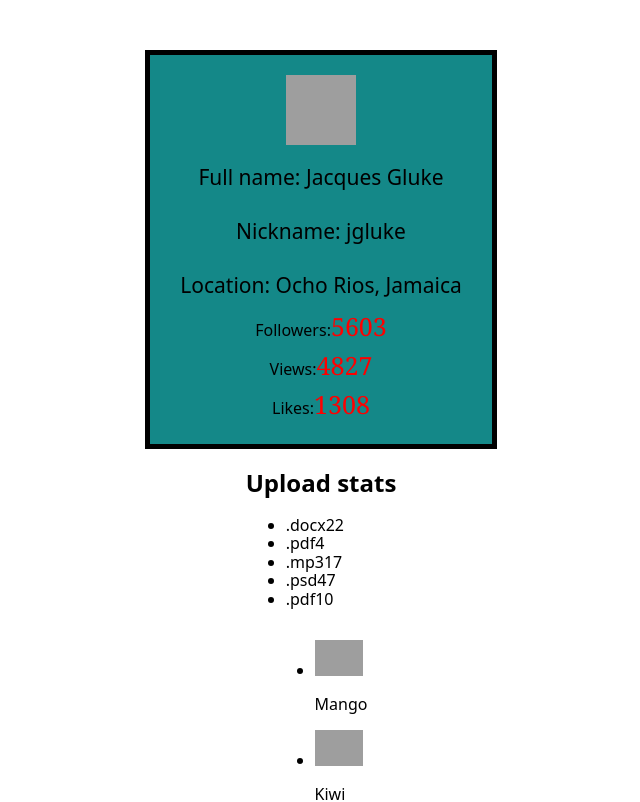
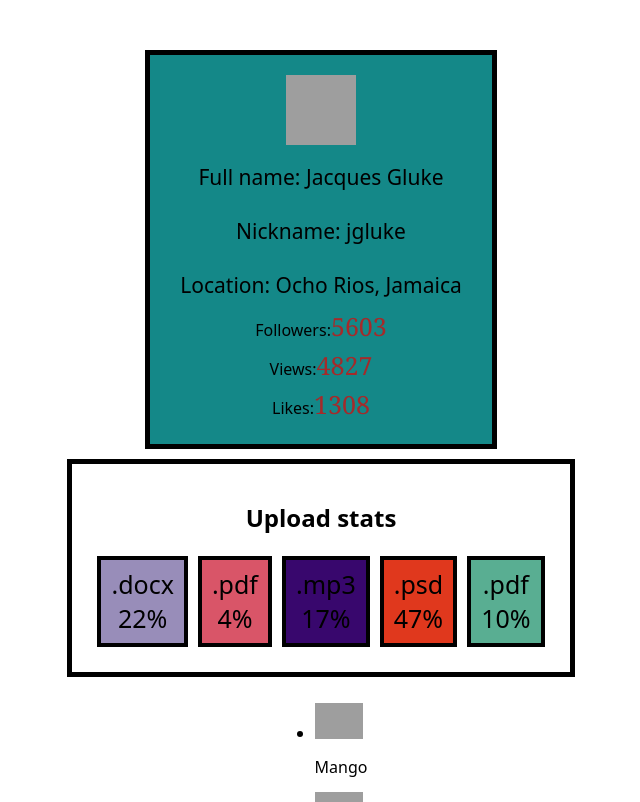
Before and after one commit to pyatnovov/goit-react-hw-01-components, a React (Create React App) app: page / in a window 1280 px wide. Shown: the top 802 px of the page, without its empty margins (319-959 px from the left). Built offline with nearby package versions, Linux system fonts and the light colour scheme; grey boxes are pictures that could not be loaded.

Commit message:
Стилі для 2 завдання

```diff
--- a/src/components/Profile/Profile.styled.js
+++ b/src/components/Profile/Profile.styled.js
@@ -25,7 +25,7 @@
 export const ItemQuantity = styled.span`
     font-family: Cambria, Cochin, Georgia, Times, 'Times New Roman', serif;
     font-size: 25px;
-    color:red;
+    color:brown;
 
 `
 export const Description = styled.div`
--- a/src/GetRandomColor.js
+++ b/src/components/ProjectFunction/GetRandomColor.js
@@ -1,4 +1,4 @@
-function getRandomHexColor() {
+export function getRandomHexColor() {
   return `#${Math.floor(Math.random() * 16777215)
     .toString(16)
     .padStart(6, 0)}`;
--- a/src/components/Statistics/Statistics.jsx
+++ b/src/components/Statistics/Statistics.jsx
@@ -1,16 +1,18 @@
 import PropTypes from "prop-types";
+import { Section, List, Item, ItemInfo, Title } from "./Statistics.styled";
+import { getRandomHexColor } from "components/ProjectFunction/GetRandomColor";
 export const Statistics = ({ title, stats }) => {
-    return <section className="statistics">
-        <h2 className="title">{title}</h2>
-        <ul className="stat-list">
+    return <Section className="statistics">
+        <Title className="title">{title}</Title>
+        <List className="stat-list">
     { stats.map(stat=> (
-            <li className="item" key={stat.id}>
-                <span className="label">{stat.label}</span>
-                <span className="percentage">{stat.percentage}</span>
-            </li>
+        <Item className="item" key={stat.id} style={{ backgroundColor:getRandomHexColor() }}>
+                <ItemInfo className="label">{stat.label}</ItemInfo>
+                <ItemInfo className="percentage">{stat.percentage}%</ItemInfo>
+            </Item>
         ))}
-    </ul>
-    </section>
+    </List>
+    </Section>
 };
 
 Statistics.protoType = {
--- /dev/null
+++ b/src/components/Statistics/Statistics.styled.js
@@ -0,0 +1,33 @@
+import styled from "styled-components";
+
+
+export const Section = styled.section`
+    margin: 10px;
+    border: 5px solid black;
+    padding: 20px;
+`
+export const Title = styled.h2`
+    display: flex;
+    align-items: center;
+    justify-content: center;
+`
+export const List = styled.ul`
+    display: flex;
+    list-style: none;
+    padding: 0;
+    margin: 0;
+`
+export const Item = styled.li`
+    margin: 5px;
+    display: flex;
+    align-items: center;
+    flex-direction: column;
+    gap:5px;
+    font-size: 25px;
+    border: 4px solid black;
+    padding: 10px;
+`
+
+export const ItemInfo = styled.span`
+
+`
```
